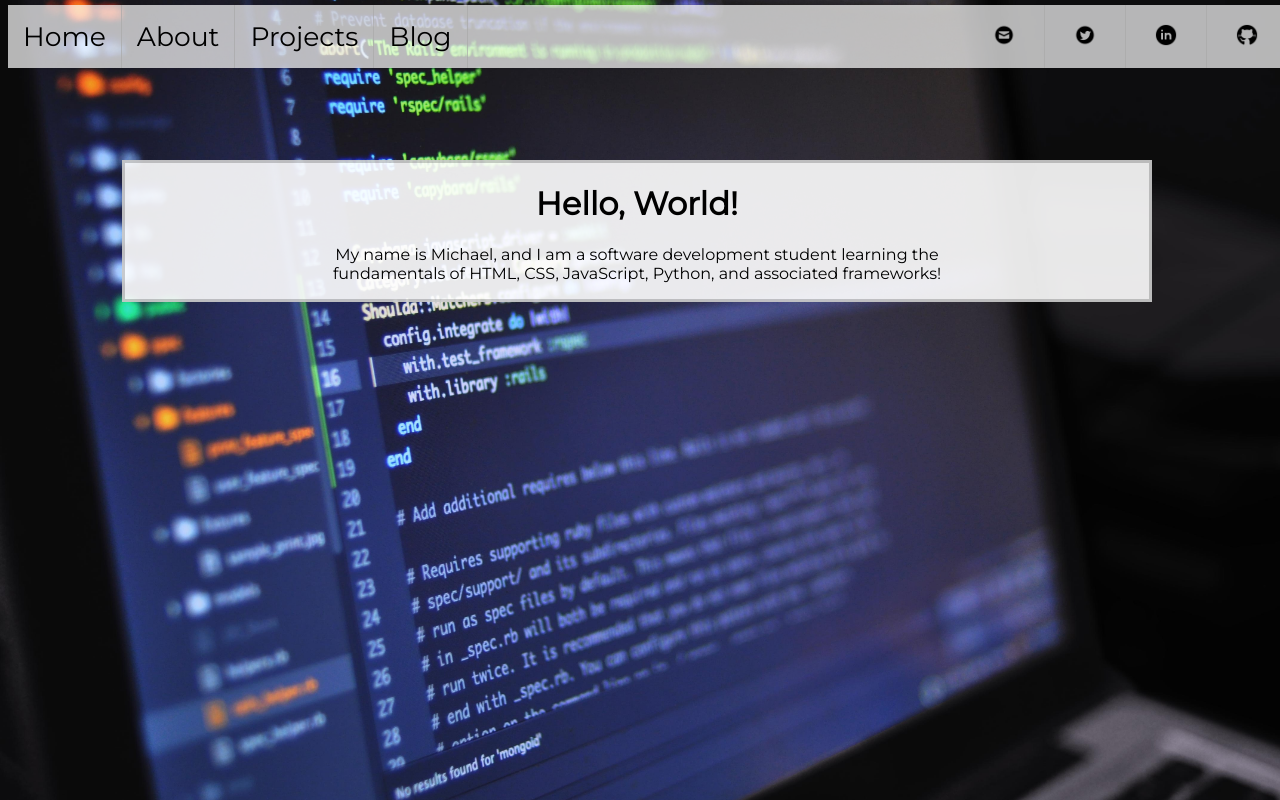
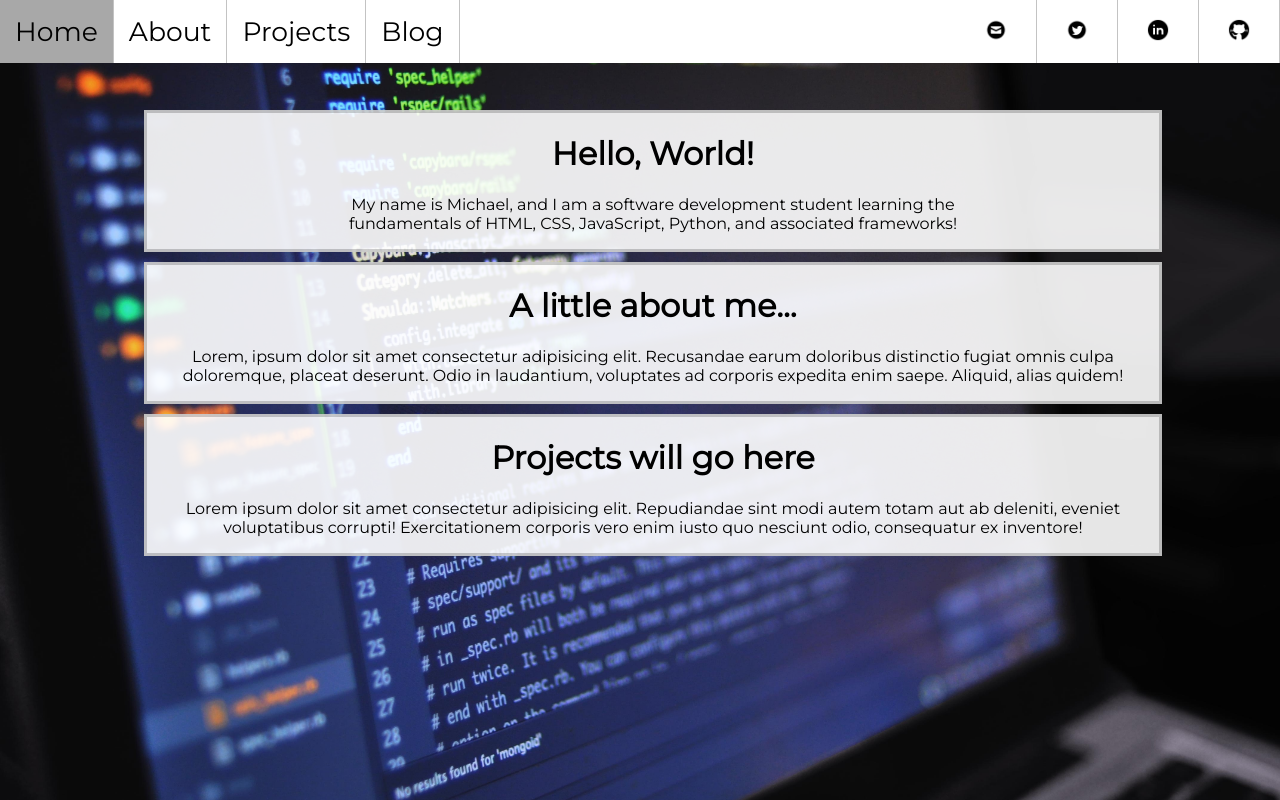
Before and after one commit to michaelplumlee95/my-personal-website, a plain HTML site: page index.html in a window 1280 px wide. Drawn offline with Linux system fonts and the light colour scheme.

Commit message:
fixed some positioning errors... i hate positioning in css and will need to learn easier ways

```diff
--- a/css/style.css
+++ b/css/style.css
@@ -8,13 +8,15 @@ html {
 
 nav ul {
   list-style-type: none;
-  margin: 0;
+  margin: 0px;
   padding: 0;
   overflow: hidden;
-  background-color: rgba(255, 255, 255, 0.7);
+  background-color: rgba(255, 255, 255, 1);
   position: fixed;
-  top: 5px;
+  top: 0px;
+  left: 0px;
   width: 100%;
+  z-index: 999;
 }
 
 nav li {
@@ -33,27 +35,32 @@ nav li a {
 }
 
 nav li a:hover {
-  background-color: #5e5e5e;
+  background-color: #a8a8a8;
+  transition: .4s;
 }
 
-main {
-    position: fixed;
-    top: 20%;
-    right: 10%;
+
+div {
+  display: block;
+}
+
+.content {
+    position: relative;
+    margin: 10px;
+    top: 100px;
+    left: 10%;
     width: 80%;
     border: 3px solid #00000031;
     background-color: rgba(255, 255, 255, 0.9);
 }
 
-main h1 {
+.content h1 {
   text-align: center;
   font-family: Montserrat, serif
 
 }
 
-main p {
+.content p {
   text-align: center;
   font-family: Montserrat, serif
 }
-
-@import url('https://fonts.googleapis.com/css2?family=Tilt+Neon&display=swap');
--- a/index.html
+++ b/index.html
@@ -10,7 +10,7 @@
     <title>Michael Plumlee | Full Stack Web Developer</title>
     </head>
 <body>
-    <nav>
+    <nav class="navbar">
         <ul>
             <li><a href="todo">Home</a></li>
             <li><a href="todo">About</a></li>
@@ -23,8 +23,18 @@
         </ul>
     </nav>
     <main>
-        <h1>Hello, World!</h1>
-        <p>My name is Michael, and I am a software development student learning the <br>fundamentals of  HTML, CSS, JavaScript, Python, and associated frameworks!</p>
+        <div class="content" id="about">
+            <h1>Hello, World!</h1>
+            <p>My name is Michael, and I am a software development student learning the <br>fundamentals of  HTML, CSS, JavaScript, Python, and associated frameworks!</p>
+        </div>
+        <div class="content" id="bio">
+            <h1>A little about me...</h1>
+            <p>Lorem, ipsum dolor sit amet consectetur adipisicing elit. Recusandae earum doloribus distinctio fugiat omnis culpa doloremque, placeat deserunt. Odio in laudantium, voluptates ad corporis expedita enim saepe. Aliquid, alias quidem!</p>
+        </div>
+        <div class="content" id="projects">
+            <h1>Projects will go here</h1>
+            <p>Lorem ipsum dolor sit amet consectetur adipisicing elit. Repudiandae sint modi autem totam aut ab deleniti, eveniet voluptatibus corrupti! Exercitationem corporis vero enim iusto quo nesciunt odio, consequatur ex inventore!</p>
+        </div>
     </main>
 </body>
 </html>
```
